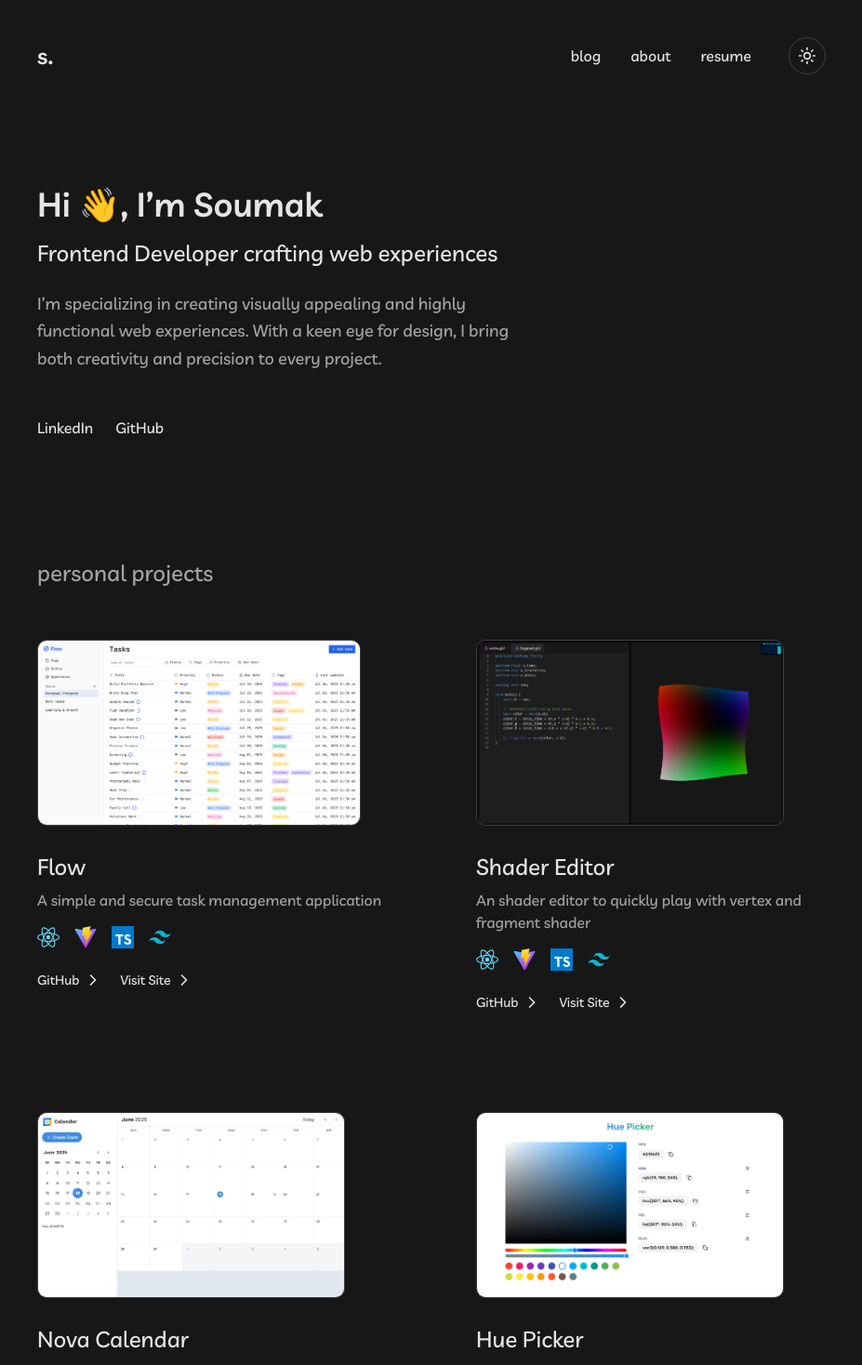
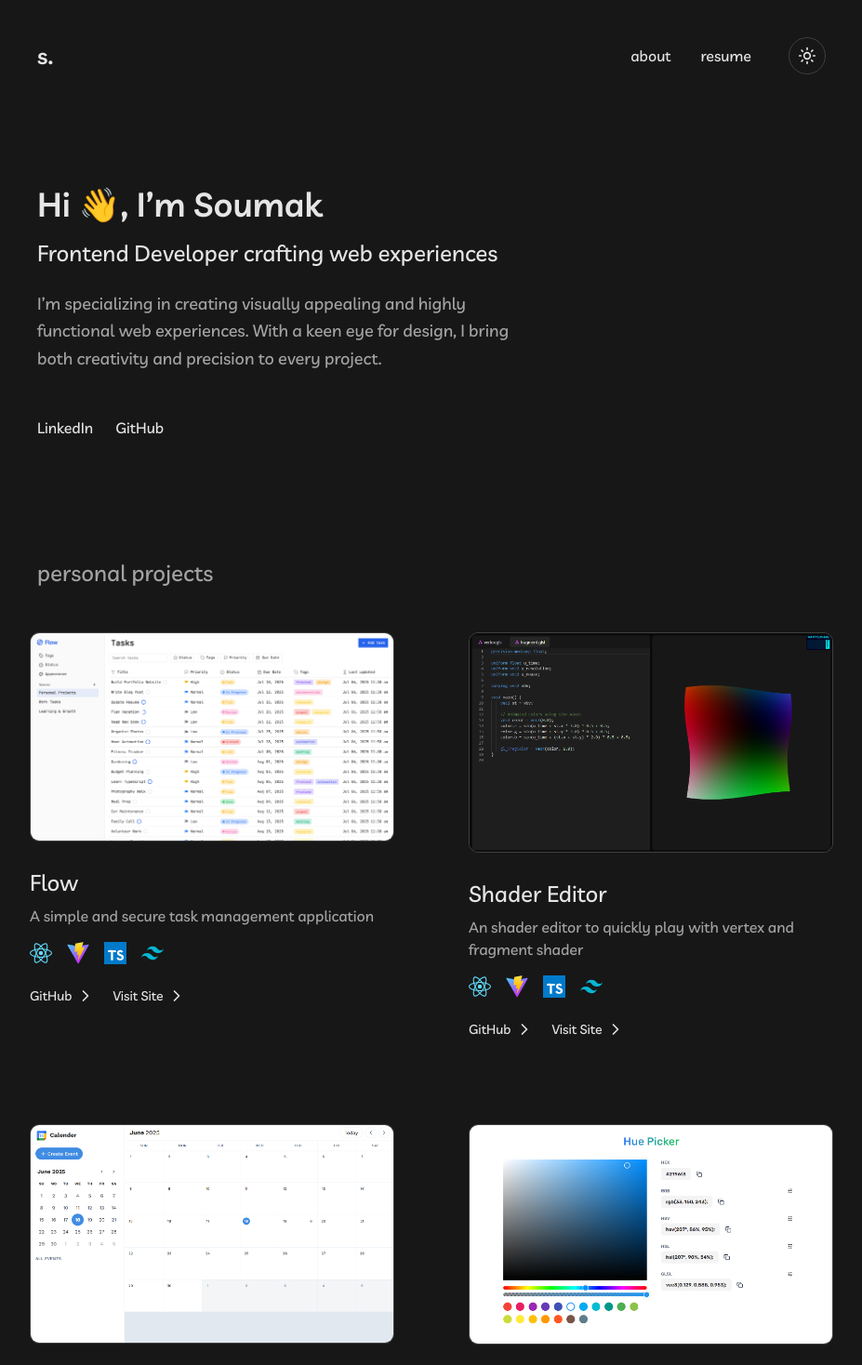
Before and after one commit to soumakk/portfolio, a Next.js app: page / in a window 1280 px wide. Shown: the top 1468 px of the page at 93% size, without its empty margins (176-1103 px from the left). Built offline with nearby package versions, Linux system fonts and the light colour scheme.

Commit message:
minor ui fixes

```diff
--- a/src/components/custom/LinkButton.tsx
+++ b/src/components/custom/LinkButton.tsx
@@ -13,16 +13,13 @@ export default function LinkButton(props: ILinkButton) {
 	return (
 		<a
 			{...rest}
-			className={cn(
-				'inline-flex text-sm items-center relative group/link hover:text-primary',
-				className
-			)}
+			className={cn('inline-flex text-sm items-center relative group/link ', className)}
 		>
 			<span>{text}</span>
 			{!hideArrow && (
 				<ChevronRight className="h-5 w-5 transition-transform duration-300 translate-x-1 group-hover/link:translate-x-2" />
 			)}
-			{/* <div className="bg-primary h-[1px] w-full absolute left-0 top-[110%] scale-x-0 transition-transform duration-500 group-hover/link:scale-x-100 group-hover/link:origin-left origin-right"></div> */}
+			{/* <div className="bg-foreground h-[2.5px] w-full absolute left-0 top-[110%] scale-x-0 transition-transform duration-500 delay-300 group-hover/link:scale-x-100 group-hover/link:origin-left origin-right"></div> */}
 		</a>
 	)
 }
--- a/src/components/home/Projects.tsx
+++ b/src/components/home/Projects.tsx
@@ -17,7 +17,7 @@ export default function Projects() {
 
 function ProjectItem({ project }: { project: IProject }) {
 	return (
-		<div className="relative p-8 group/card">
+		<div className="relative p-6 group/card">
 			<div className="absolute h-full transition-all duration-200 ease-out opacity-0 scale-90 group-hover/card:scale-100 group-hover/card:opacity-100 w-full inset-0 -z-10 rounded-3xl bg-muted border"></div>
 
 			<div className="grid grid-cols-1 gap-4">
@@ -25,7 +25,7 @@ function ProjectItem({ project }: { project: IProject }) {
 					<img
 						src={project.image}
 						alt=""
-						className="rounded-xl border h-[200px] object-cover"
+						className="rounded-xl border w-full object-cover"
 						style={{ overflowClipMargin: 'unset' }}
 					/>
 				</figure>
--- a/src/components/layout/Header.tsx
+++ b/src/components/layout/Header.tsx
@@ -22,13 +22,13 @@ export default function Header() {
 
 			<nav className="hidden lg:flex items-center gap-10">
 				<ul className="flex items-center gap-8">
-					<li>
+					{/* <li className="hover:underline">
 						<Link href="/blog">blog</Link>
-					</li>
-					<li>
+					</li> */}
+					<li className="hover:underline">
 						<Link href="/#about">about</Link>
 					</li>
-					<li>
+					<li className="hover:underline">
 						<Link href="/resume.pdf" target="_blank" rel="noreferrer">
 							resume
 						</Link>
```
